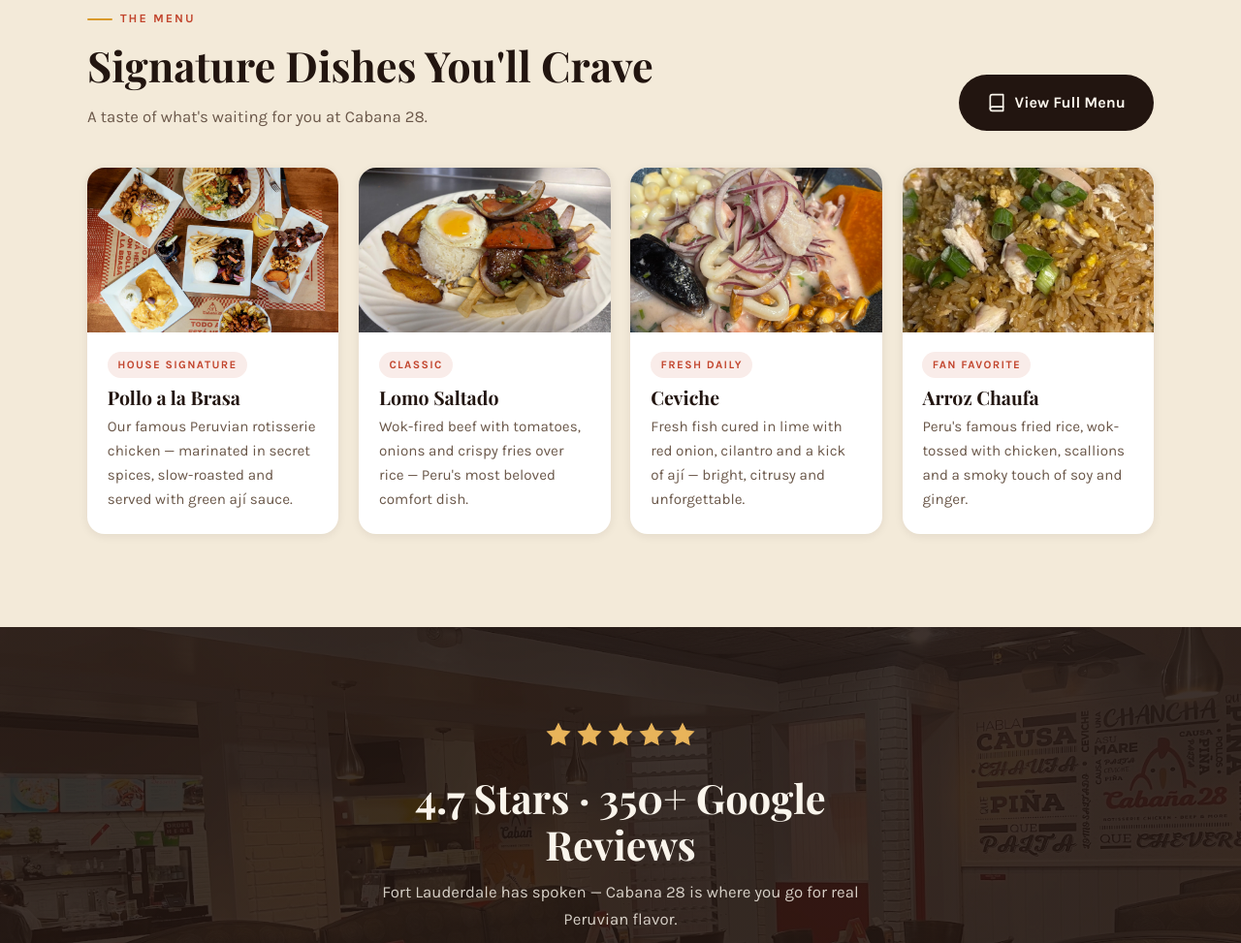
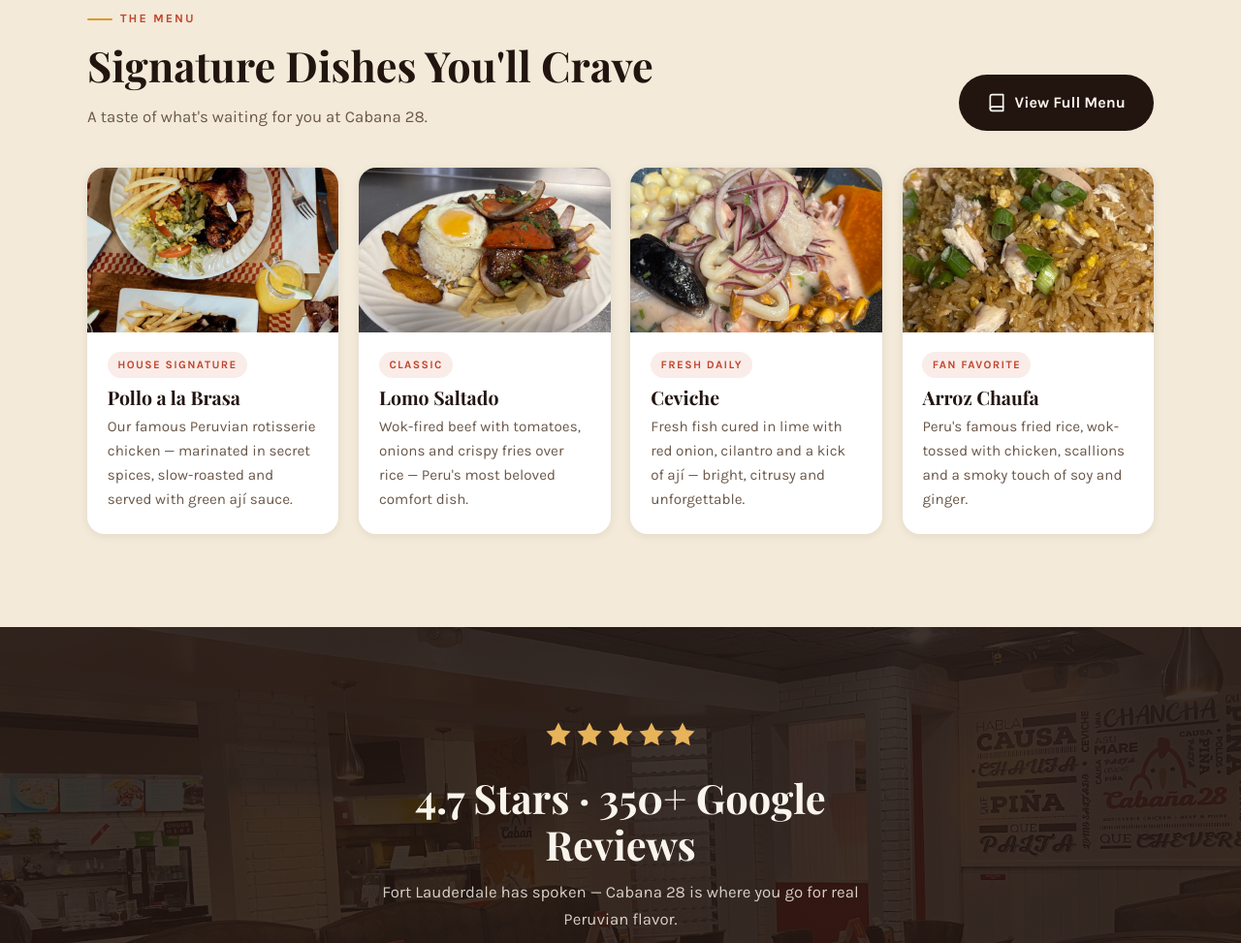
Before and after one commit to samirawad24/cabana28-site, a plain HTML site: page index.html in a window 1280 px wide. Shown: the part 2362-3335 px from the top of the page at 97% size. Drawn offline with nearby package versions, Linux system fonts and the light colour scheme.

Commit message:
Use dedicated pollo a la brasa crop for menu card
Co-Authored-By: Claude Fable 5 <noreply@anthropic.com>

```diff
--- a/index.html
+++ b/index.html
@@ -688,7 +688,7 @@
         <div class="menu-grid">
           <article class="dish reveal">
             <div class="dish-img">
-              <img src="images/cabana28-peruvian-dishes-spread.jpg" alt="Pollo a la brasa rotisserie chicken plate with fries and salad at Cabana 28 Fort Lauderdale" loading="lazy" width="1600" height="1069" style="object-position: 62% 0%;">
+              <img src="images/pollo-a-la-brasa.jpg" alt="Pollo a la brasa rotisserie chicken plate with fries and salad at Cabana 28 Fort Lauderdale" loading="lazy" width="760" height="500">
             </div>
             <div class="dish-body">
               <span class="dish-tag">House Signature</span>
```
Also changed, not shown: images/pollo-a-la-brasa.jpg (added).
